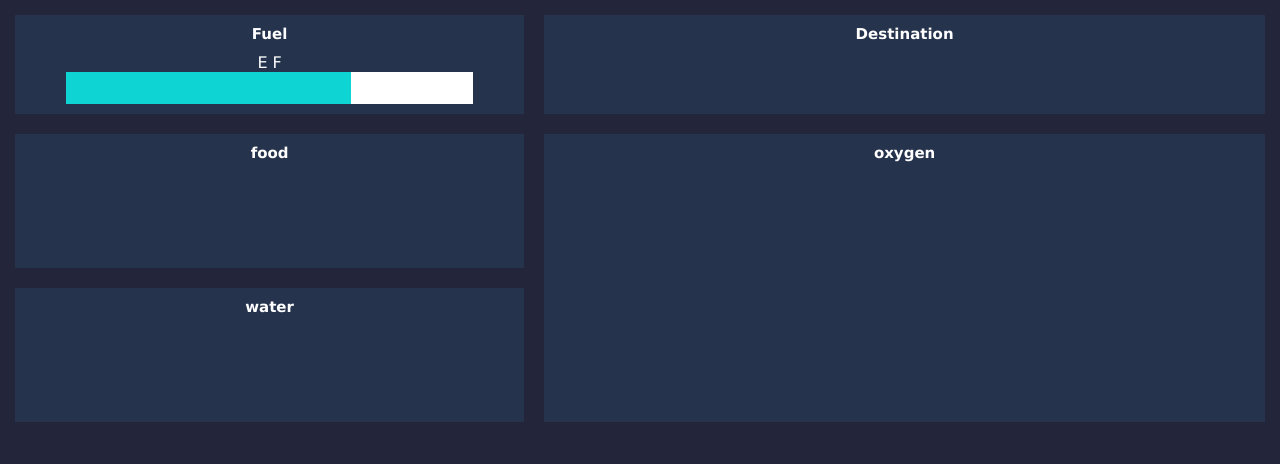
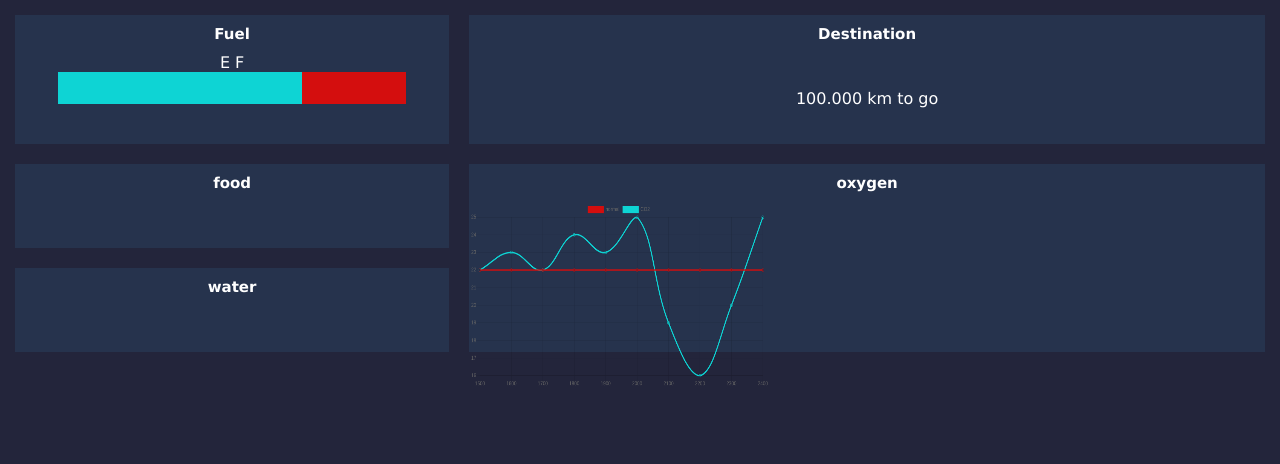
Before and after one commit to joeyjim/CMD-F-XT-2-Challenge, a plain HTML site: page index.html in a window 1280 px wide. Drawn offline with nearby package versions, Linux system fonts and the light colour scheme.

Commit message:
oxygen toegevoegd
oxygen erbij

```diff
--- a/css/layout.css
+++ b/css/layout.css
@@ -44,4 +44,10 @@ body{
         grid-column-gap: 20px;
         grid-row-gap: 20px;
     }
+
+    #oxygenChart {
+        width: 300px !important;
+        height: 100% !important;
+        display: flex !important;
+    }
 }
--- a/css/style.css
+++ b/css/style.css
@@ -27,7 +27,7 @@ h1 {
 }
 
 .bar-chart {
-    background: #fff;
+    background: #D40E0E;
     height: 2rem;
     width: 80%;
     margin-left: auto;
@@ -41,7 +41,6 @@ h1 {
     display: block;
     position: relative;
     will-change: width;
-
 }
 
 .bar-chart.primary .bar-chart--inner {
@@ -61,3 +60,19 @@ h1 {
   height: 100%;
   min-height: 250px;
 }
+
+#oxygenChart {
+
+}
+
+.destinationChart {
+  position: relative;
+  display: inline-block;
+  margin: 20px 10px;
+  text-align: center;
+}
+.destinationChart canvas {
+  position: absolute;
+  top: 0;
+  left: 0;
+}
--- a/index.html
+++ b/index.html
@@ -22,9 +22,8 @@
 
         </div>
         <div class="destination">
-
             <h1>Destination</h1>
-
+             <div class="destinationChart" data-percent="60"><p>100.000 km to go</p></div>
         </div>
         <div class="food">
             <h1>food</h1>
@@ -34,7 +33,7 @@
         </div>
         <div class="oxygen">
             <h1>oxygen</h1>
-            <div id="chart"></div>
+            <canvas id="oxygenChart"></canvas>
         </div>
     </main>
 
--- a/js/script.js
+++ b/js/script.js
@@ -0,0 +1,39 @@
+// Our labels along the x-axis
+var time = [1500,1600,1700,1800,1900,2000, 2100, 2200, 2300, 2400];
+// For drawing the lines
+var normal = [22,22,22,22,22,22,22,22,22,22];
+var CO2 = [22,23,22,24,23,25,19,16,20,25];
+
+var ctx = document.getElementById("oxygenChart");
+var myChart = new Chart(ctx, {
+  type: 'line',
+  data: {
+    labels: time,
+    datasets: [
+      {
+        data: normal,
+        label: "normal",
+        borderColor: "#D40E0E",
+        fill: false
+      },
+      {
+        data: CO2,
+        label: "CO2",
+        borderColor: "#0ED4D4",
+        fill: false
+      },
+    ]
+  }
+});
+
+ var destChart = document.getElementById('destinationChart').easyPieChart;
+var myDestChart = new Chart(destChart, {
+
+    scaleColor: "#ecf0f1",
+    lineWidth: 20,
+    lineCap: 'butt',
+    barColor: '#1abc9c',
+    trackColor:	"#ecf0f1",
+    size: 160,
+    animate: 500
+});
```
